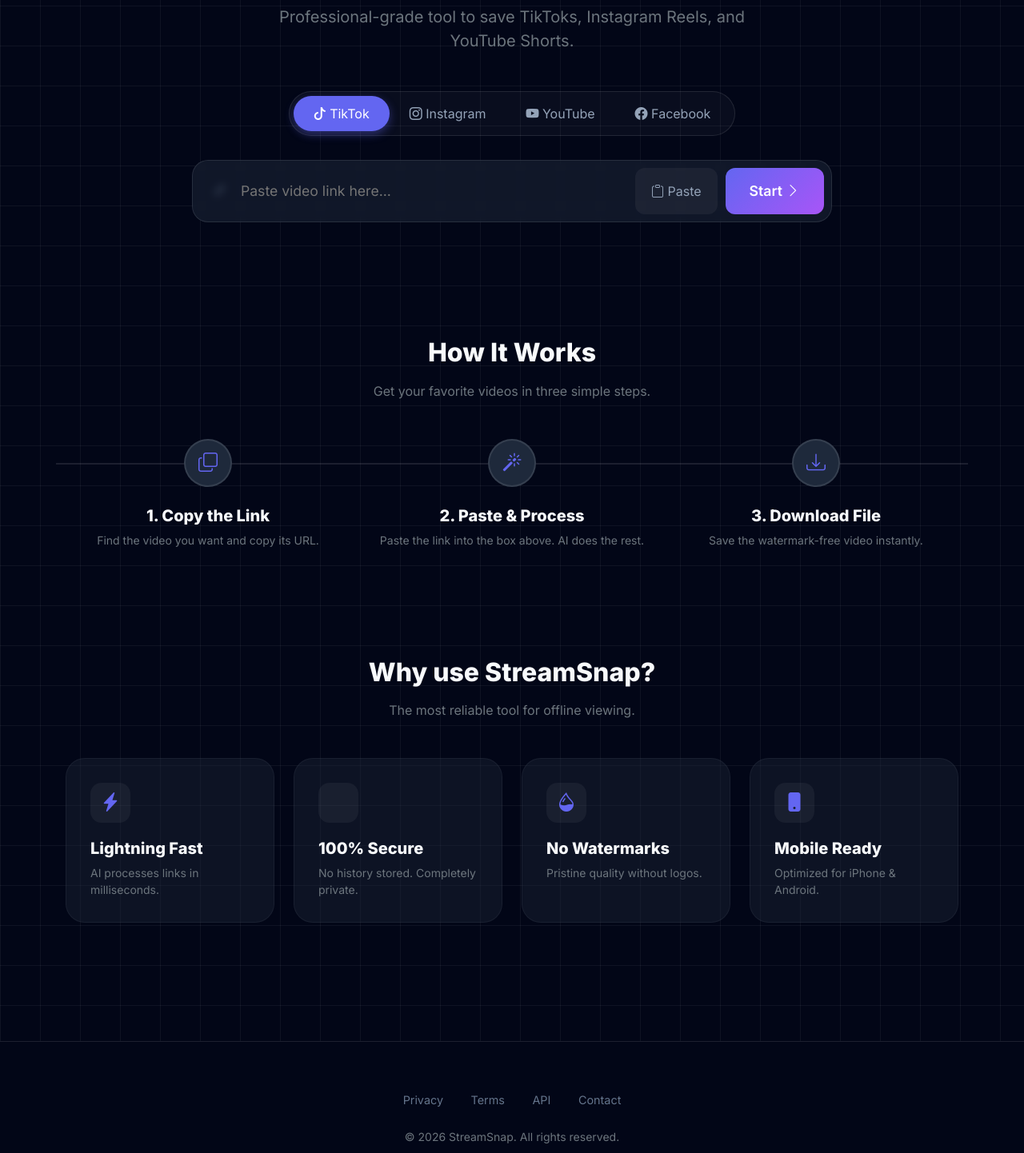
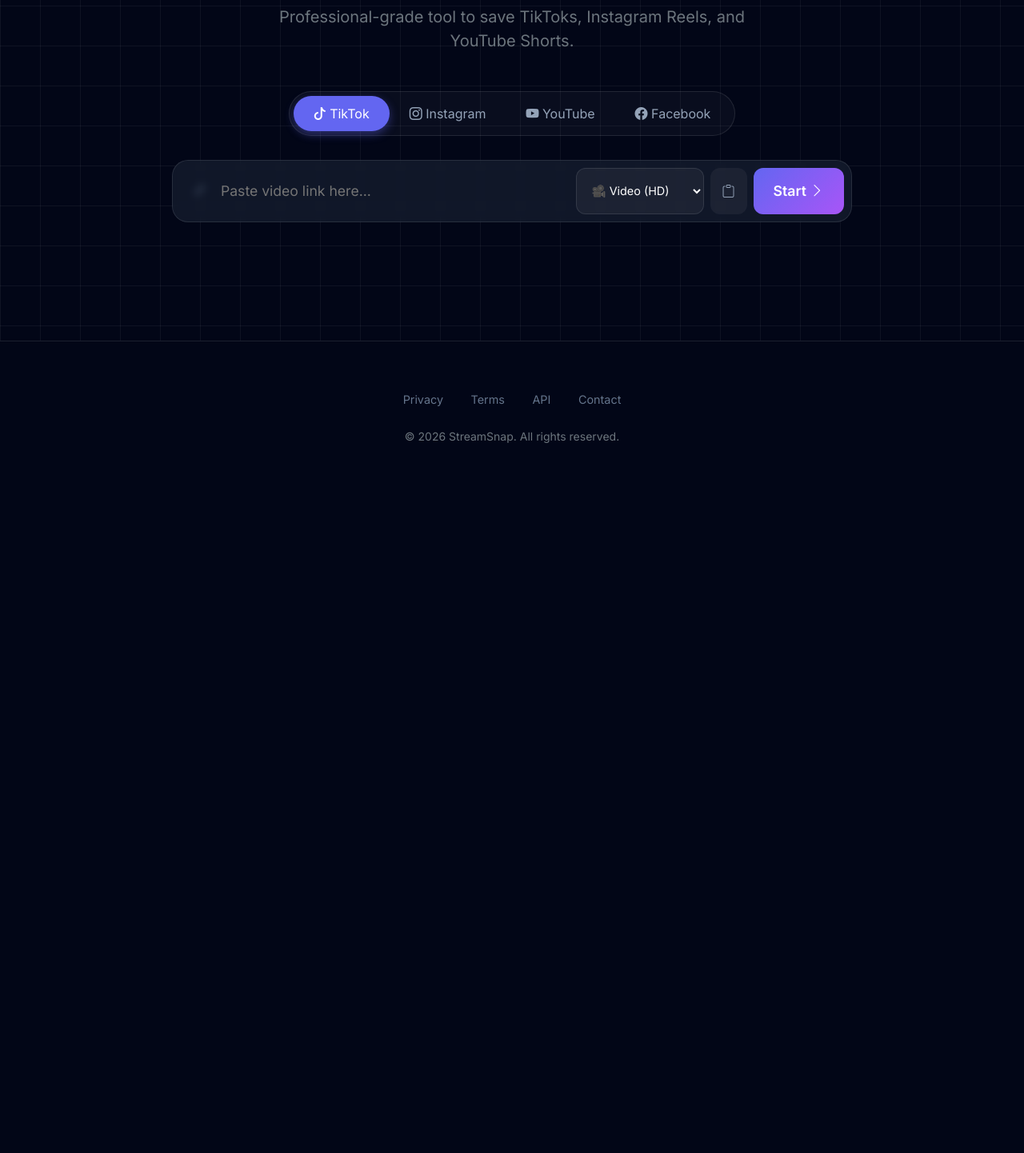
Before and after one commit to Arslan2116/streamsnap-backend, a Flask app: page / in a window 1280 px wide. Shown: the part 393-1835 px from the top of the page at 80% size. After the commit the page ends 947 px from the top, so only its background shows below. Run offline with Flask 3, Linux system fonts and the light colour scheme.

Commit message:
Added Audio Video Quality Selector

```diff
--- a/templates/index.html
+++ b/templates/index.html
@@ -4,68 +4,65 @@
 <style>
     /* --- DYNAMIC THEME VARIABLES --- */
     :root {
-        --theme-color: #6366f1; /* Default Purple */
+        --theme-color: #6366f1;
         --theme-gradient: linear-gradient(135deg, #6366f1 0%, #a855f7 100%);
         --theme-shadow: rgba(99, 102, 241, 0.4);
     }
 
-    /* --- HERO SECTION --- */
-    .hero-badge {
-        background: rgba(255, 255, 255, 0.05);
-        color: white;
-        border: 1px solid var(--theme-color);
-        padding: 6px 16px; border-radius: 50px; font-size: 0.8rem; font-weight: 600; letter-spacing: 1px;
-        transition: 0.3s;
-    }
-
+    /* --- HERO STYLES --- */
+    .hero-badge { background: rgba(255, 255, 255, 0.05); color: white; border: 1px solid var(--theme-color); padding: 6px 16px; border-radius: 50px; font-size: 0.8rem; font-weight: 600; letter-spacing: 1px; transition: 0.3s; }
     .gradient-text { background: linear-gradient(135deg, #fff 0%, #94a3b8 100%); -webkit-background-clip: text; -webkit-text-fill-color: transparent; }
-
-    .gradient-highlight {
-        background: var(--theme-gradient);
-        -webkit-background-clip: text;
-        -webkit-text-fill-color: transparent;
-        transition: 0.5s;
-    }
+    .gradient-highlight { background: var(--theme-gradient); -webkit-background-clip: text; -webkit-text-fill-color: transparent; transition: 0.5s; }
 
     /* --- TABS --- */
     .platform-tabs { display: inline-flex; background: rgba(255,255,255,0.03); padding: 5px; border-radius: 50px; border: 1px solid rgba(255,255,255,0.1); margin-bottom: 30px; }
     .tab-btn { background: transparent; border: none; color: #94a3b8; padding: 10px 25px; border-radius: 40px; font-weight: 500; transition: all 0.3s; }
-
-    .tab-btn.active {
-        background: var(--theme-color);
-        color: white;
-        box-shadow: 0 4px 12px var(--theme-shadow);
-    }
+    .tab-btn.active { background: var(--theme-color); color: white; box-shadow: 0 4px 12px var(--theme-shadow); }
     .tab-btn:hover { color: white; }
 
     /* --- INPUT BOX --- */
-    .search-container { max-width: 800px; margin: 0 auto; position: relative; }
-    .main-input { background: rgba(30, 41, 59, 0.5); border: 1px solid rgba(255,255,255,0.1); color: white; padding: 25px 180px 25px 60px; border-radius: 20px; width: 100%; font-size: 1.1rem; outline: none; transition: 0.3s; backdrop-filter: blur(5px); }
+    .search-container { max-width: 850px; margin: 0 auto; position: relative; }
+    .main-input { background: rgba(30, 41, 59, 0.5); border: 1px solid rgba(255,255,255,0.1); color: white; padding: 25px 240px 25px 60px; border-radius: 20px; width: 100%; font-size: 1.1rem; outline: none; transition: 0.3s; backdrop-filter: blur(5px); }
     .main-input:focus { border-color: var(--theme-color); background: rgba(30, 41, 59, 0.8); box-shadow: 0 0 0 4px rgba(255, 255, 255, 0.05); }
 
     .input-icon { position: absolute; left: 25px; top: 50%; transform: translateY(-50%); color: #64748b; font-size: 1.2rem; transition: 0.3s; }
 
-    .action-group { position: absolute; right: 10px; top: 10px; bottom: 10px; display: flex; gap: 10px; }
-    .btn-paste { background: rgba(255,255,255,0.05); color: #94a3b8; border: none; padding: 0 20px; border-radius: 12px; font-weight: 500; }
+    /* Buttons & Select Group */
+    .action-group { position: absolute; right: 10px; top: 10px; bottom: 10px; display: flex; gap: 8px; }
 
-    .btn-start {
-        background: var(--theme-gradient);
-        color: white; border: none; padding: 0 30px; border-radius: 12px; font-weight: 600; font-size: 1.1rem; transition: 0.3s;
+    /* --- QUALITY SELECTOR (New) --- */
+    .quality-select {
+        background: rgba(255,255,255,0.05);
+        color: white;
+        border: 1px solid rgba(255,255,255,0.1);
+        border-radius: 12px;
+        padding: 0 15px;
+        outline: none;
+        cursor: pointer;
+        font-size: 0.9rem;
     }
+    .quality-select option { background: #1e293b; color: white; }
+
+    .btn-paste { background: rgba(255,255,255,0.05); color: #94a3b8; border: none; padding: 0 15px; border-radius: 12px; font-weight: 500; }
+    .btn-start { background: var(--theme-gradient); color: white; border: none; padding: 0 25px; border-radius: 12px; font-weight: 600; font-size: 1.1rem; transition: 0.3s; }
     .btn-start:hover { opacity: 0.9; transform: translateY(-1px); box-shadow: 0 0 15px var(--theme-shadow); }
 
-    /* --- CARDS (Features & Steps) --- */
+    /* --- CARDS & RESULT --- */
     .feature-card { background: rgba(30, 41, 59, 0.4); border: 1px solid rgba(255,255,255,0.05); padding: 30px; border-radius: 24px; height: 100%; transition: 0.3s; }
     .feature-card:hover { background: rgba(30, 41, 59, 0.6); transform: translateY(-5px); border-color: rgba(255,255,255,0.1); }
     .icon-box { width: 50px; height: 50px; background: rgba(255,255,255,0.05); color: var(--theme-color); border-radius: 14px; display: flex; align-items: center; justify-content: center; font-size: 1.5rem; margin-bottom: 20px; transition: 0.3s; }
 
-    .step-circle { width: 60px; height: 60px; background: #1e293b; border: 2px solid rgba(255,255,255,0.1); border-radius: 50%; display: flex; align-items: center; justify-content: center; font-size: 1.5rem; color: var(--theme-color); margin: 0 auto 20px; position: relative; z-index: 2; transition: 0.3s; }
-    .step-line { position: absolute; top: 30px; left: 0; width: 100%; height: 2px; background: rgba(255,255,255,0.1); z-index: 1; display: none; }
-    @media(min-width: 768px) { .step-line { display: block; } }
-
-    /* --- Result Area --- */
+    /* Result Area */
     #result-area { display: none; max-width: 600px; margin: 40px auto; background: #1e293b; border-radius: 20px; overflow: hidden; border: 1px solid rgba(255,255,255,0.1); }
     .dl-btn-dynamic { background: var(--theme-color); color: white; padding: 12px; border-radius: 8px; text-decoration: none; display: block; text-align: center; font-weight: bold; }
+
+    /* Mobile Responsive for Input */
+    @media (max-width: 768px) {
+        .main-input { padding: 20px; padding-bottom: 80px; } /* Jaga banayi mobile pe buttons ke liye */
+        .action-group { position: absolute; bottom: 10px; left: 10px; right: 10px; top: auto; justify-content: center; }
+        .search-container { max-width: 100%; }
+        .btn-start { flex-grow: 1; }
+    }
 </style>
 
 <div class="container text-center py-5">
@@ -86,8 +83,14 @@
     <div class="search-container">
         <i class="bi bi-link-45deg input-icon" id="input-icon"></i>
         <input type="text" id="url-input" class="main-input" placeholder="Paste video link here..." oninput="autoDetectPlatform()">
+
         <div class="action-group">
-            <button class="btn-paste" onclick="pasteLink()"><i class="bi bi-clipboard"></i> Paste</button>
+            <select id="format-select" class="quality-select">
+                <option value="video">🎥 Video (HD)</option>
+                <option value="audio">🎵 Audio (MP3)</option>
+            </select>
+
+            <button class="btn-paste" onclick="pasteLink()"><i class="bi bi-clipboard"></i></button>
             <button class="btn-start" id="btn-action" onclick="downloadMedia()">Start <i class="bi bi-chevron-right"></i></button>
         </div>
     </div>
@@ -101,72 +104,11 @@
         <img id="thumb" src="" class="w-100" style="max-height: 350px; object-fit: cover;">
         <div class="p-4 text-start">
             <h5 id="title" class="text-white mb-2 text-truncate">Video Title</h5>
-            <p class="text-secondary small mb-4">Quality: HD • Source: <span id="source-tag">Unknown</span></p>
-            <a id="dl-link" href="#" class="dl-btn-dynamic">Download Video <i class="bi bi-download ms-2"></i></a>
-        </div>
-    </div>
-</div>
-
-<div id="how-it-works" class="container py-5 mt-5 position-relative">
-    <div class="text-center mb-5">
-        <h2 class="fw-bold mb-3">How It Works</h2>
-        <p class="text-secondary">Get your favorite videos in three simple steps.</p>
-    </div>
-
-    <div class="row text-center position-relative">
-        <div class="step-line"></div>
-        <div class="col-md-4 mb-4">
-            <div class="step-circle"><i class="bi bi-copy"></i></div>
-            <h5 class="fw-bold mt-4">1. Copy the Link</h5>
-            <p class="text-secondary small">Find the video you want and copy its URL.</p>
-        </div>
-        <div class="col-md-4 mb-4">
-            <div class="step-circle"><i class="bi bi-magic"></i></div>
-            <h5 class="fw-bold mt-4">2. Paste & Process</h5>
-            <p class="text-secondary small">Paste the link into the box above. AI does the rest.</p>
-        </div>
-        <div class="col-md-4 mb-4">
-            <div class="step-circle"><i class="bi bi-download"></i></div>
-            <h5 class="fw-bold mt-4">3. Download File</h5>
-            <p class="text-secondary small">Save the watermark-free video instantly.</p>
-        </div>
-    </div>
-</div>
-
-<div id="features" class="container py-5 mb-5">
-    <div class="text-center mb-5">
-        <h2 class="fw-bold mb-3">Why use StreamSnap?</h2>
-        <p class="text-secondary">The most reliable tool for offline viewing.</p>
-    </div>
-
-    <div class="row g-4">
-        <div class="col-md-3 col-6">
-            <div class="feature-card">
-                <div class="icon-box"><i class="bi bi-lightning-charge-fill"></i></div>
-                <h5 class="fw-bold mb-2">Lightning Fast</h5>
-                <p class="text-secondary small mb-0">AI processes links in milliseconds.</p>
-            </div>
-        </div>
-        <div class="col-md-3 col-6">
-            <div class="feature-card">
-                <div class="icon-box"><i class="bi bi-shield-check-fill"></i></div>
-                <h5 class="fw-bold mb-2">100% Secure</h5>
-                <p class="text-secondary small mb-0">No history stored. Completely private.</p>
-            </div>
-        </div>
-        <div class="col-md-3 col-6">
-            <div class="feature-card">
-                <div class="icon-box"><i class="bi bi-droplet-half"></i></div>
-                <h5 class="fw-bold mb-2">No Watermarks</h5>
-                <p class="text-secondary small mb-0">Pristine quality without logos.</p>
-            </div>
-        </div>
-        <div class="col-md-3 col-6">
-            <div class="feature-card">
-                <div class="icon-box"><i class="bi bi-phone-fill"></i></div>
-                <h5 class="fw-bold mb-2">Mobile Ready</h5>
-                <p class="text-secondary small mb-0">Optimized for iPhone & Android.</p>
-            </div>
+            <p class="text-secondary small mb-4">
+                Quality: <span id="quality-tag" class="badge bg-secondary">HD</span> •
+                Source: <span id="source-tag">Unknown</span>
+            </p>
+            <a id="dl-link" href="#" class="dl-btn-dynamic">Download Now <i class="bi bi-download ms-2"></i></a>
         </div>
     </div>
 </div>
@@ -181,32 +123,28 @@
         'Default': { color: '#6366f1', gradient: 'linear-gradient(135deg, #6366f1 0%, #a855f7 100%)', icon: 'bi-link-45deg' }
     };
 
-    // --- 2. AUTO DETECT ---
+    // --- 2. AUTO DETECT & THEME ---
     function autoDetectPlatform() {
         const url = document.getElementById('url-input').value.toLowerCase();
-        if (url.includes('tiktok.com')) { applyTheme('TikTok'); }
-        else if (url.includes('instagram.com')) { applyTheme('Instagram'); }
-        else if (url.includes('youtube.com') || url.includes('youtu.be')) { applyTheme('YouTube'); }
-        else if (url.includes('facebook.com') || url.includes('fb.watch')) { applyTheme('Facebook'); }
-        else if (url === '') { applyTheme('Default'); }
+        if (url.includes('tiktok.com')) applyTheme('TikTok');
+        else if (url.includes('instagram.com')) applyTheme('Instagram');
+        else if (url.includes('youtube.com') || url.includes('youtu.be')) applyTheme('YouTube');
+        else if (url.includes('facebook.com') || url.includes('fb.watch')) applyTheme('Facebook');
+        else if (url === '') applyTheme('Default');
     }
 
-    // --- 3. THEME CHANGER ---
     function applyTheme(platform) {
         const theme = brands[platform] || brands['Default'];
         const root = document.documentElement;
 
-        // Colors Change
         root.style.setProperty('--theme-color', theme.color);
         root.style.setProperty('--theme-gradient', theme.gradient);
         root.style.setProperty('--theme-shadow', theme.color + '66');
 
-        // Tabs
         document.querySelectorAll('.tab-btn').forEach(btn => btn.classList.remove('active'));
         const activeTab = document.getElementById(`tab-${platform.toLowerCase()}`);
         if(activeTab) activeTab.classList.add('active');
 
-        // Input Icon
         const iconElement = document.getElementById('input-icon');
         iconElement.className = `bi ${theme.icon} input-icon`;
         iconElement.style.color = theme.color;
@@ -225,9 +163,10 @@
         } catch (err) { alert('Clipboard permission needed'); }
     }
 
-    // --- 4. DOWNLOAD LOGIC ---
+    // --- 3. DOWNLOAD LOGIC (With Quality Selection) ---
     async function downloadMedia() {
         const input = document.getElementById('url-input');
+        const formatSelect = document.getElementById('format-select'); // NEW: Selection Value
         const btn = document.getElementById('btn-action');
         const loading = document.getElementById('loading');
         const result = document.getElementById('result-area');
@@ -241,7 +180,8 @@
             const response = await fetch('/get-video', {
                 method: 'POST',
                 headers: { 'Content-Type': 'application/json' },
-                body: JSON.stringify({ url: input.value, type: 'video' })
+                // Backend ko bata rahe hain ke Video chahiye ya Audio
+                body: JSON.stringify({ url: input.value, type: formatSelect.value })
             });
             const data = await response.json();
 
@@ -252,12 +192,24 @@
                 document.getElementById('thumb').src = data.thumbnail;
                 document.getElementById('title').innerText = data.title;
                 document.getElementById('source-tag').innerText = data.platform;
+
+                // Quality Tag Update
+                document.getElementById('quality-tag').innerText = (formatSelect.value === 'audio') ? 'MP3 Audio' : 'HD Video';
+
                 document.getElementById('dl-link').href = data.download_url;
+
+                // Button Text Update
+                const dlBtn = document.getElementById('dl-link');
+                dlBtn.innerHTML = (formatSelect.value === 'audio') ?
+                    'Download Audio <i class="bi bi-music-note-beamed ms-2"></i>' :
+                    'Download Video <i class="bi bi-download ms-2"></i>';
+
                 result.style.display = 'block';
                 result.scrollIntoView({ behavior: 'smooth' });
             }
         } catch (e) {
-            alert("Error"); loading.style.display = 'none'; btn.disabled = false; btn.innerHTML = 'Start';
+            alert("Error connecting to server");
+            loading.style.display = 'none'; btn.disabled = false; btn.innerHTML = 'Start';
         }
     }
 </script>
```
